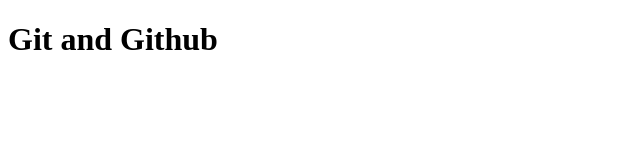
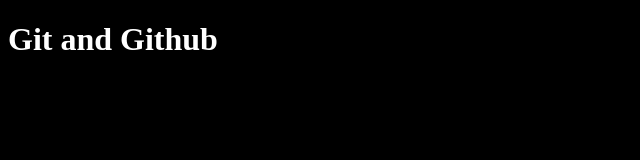
Before and after one commit to LaurentJeanZephirin/myProject, a plain HTML site: page index.html in a window 1280 px wide. Shown: the whole page, without its empty margins (0-640 px from the left). Drawn offline with Linux system fonts and the light colour scheme.

Commit message:
add new title change background color

```diff
--- a/index.html
+++ b/index.html
@@ -5,8 +5,8 @@
     <title>Git & Github</title>
     <script src="index.js"></script>
 </head>
-<body>
-    <h1>Git and Github</h1>
+<body style="background-color: black;">
+    <h1 style="color: white;">Git and Github</h1>
 
 </body>
 </html>
```
